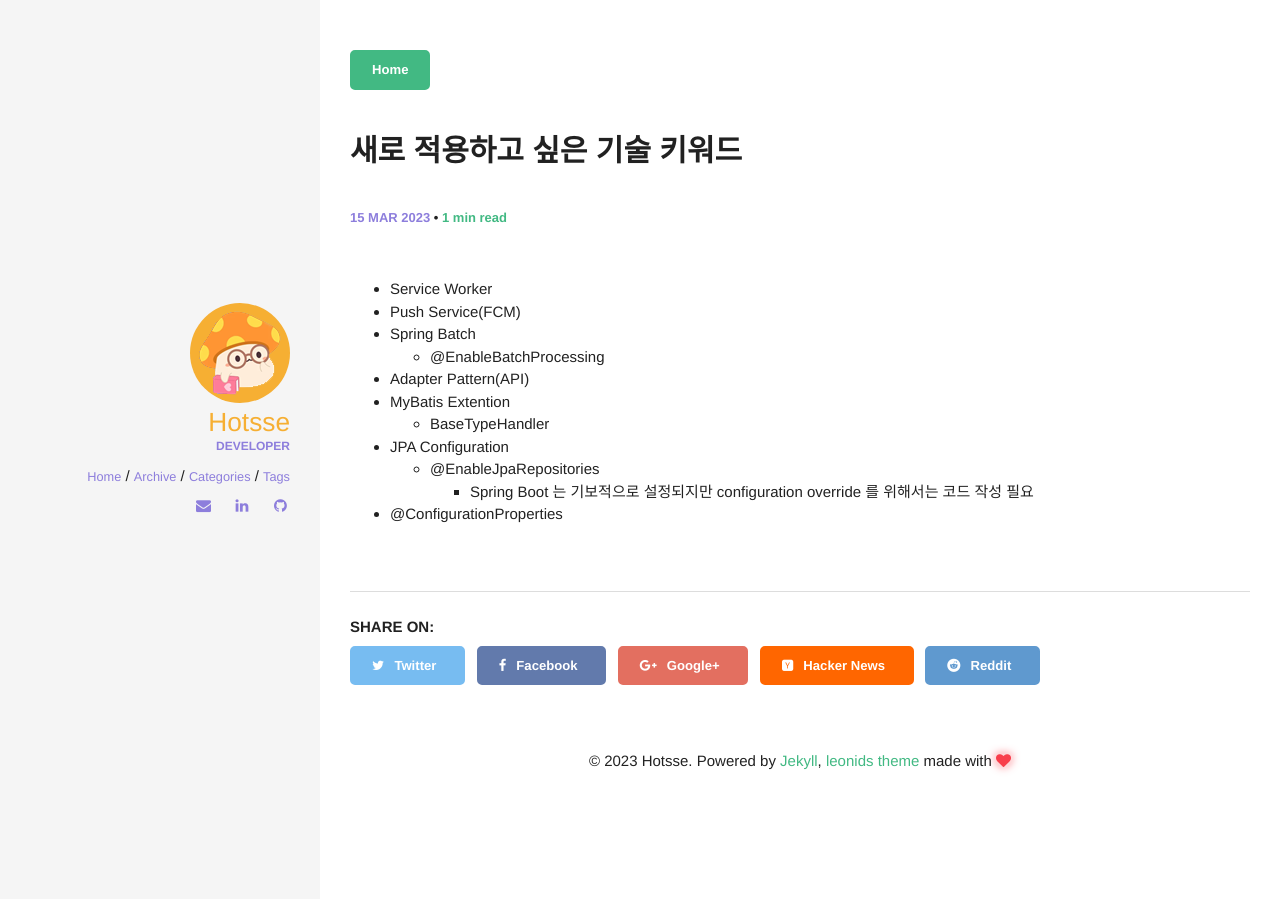
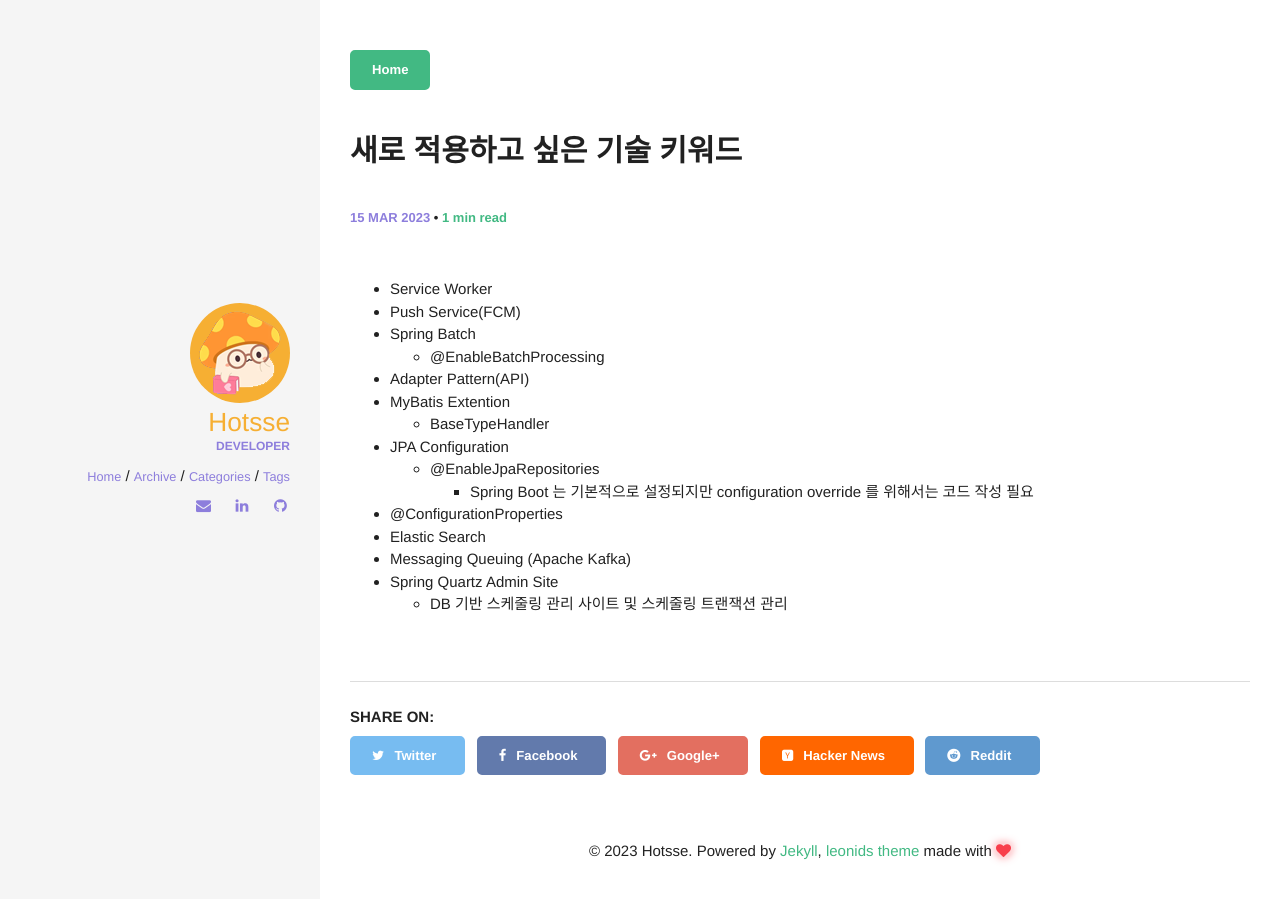
Before and after one commit to Hotsse/hotsse.github.io, a Jekyll site: the page built from _posts/2023-03-15-새로 적용하고 싶은 기술 키워드.md, in a window 1280 px wide. Built offline with Jekyll 4.4.1, drawn with Linux system fonts in a browser that asks for light colours; comment, search, counter and statistics services are not loaded.

Commit message:
Update 2023-03-15-새로 적용하고 싶은 기술 키워드.md

```diff
--- a/_posts/2023-03-15-새로 적용하고 싶은 기술 키워드.md
+++ b/_posts/2023-03-15-새로 적용하고 싶은 기술 키워드.md
@@ -14,5 +14,9 @@ comments: true
   - BaseTypeHandler
 - JPA Configuration
   - @EnableJpaRepositories
-    - Spring Boot 는 기보적으로 설정되지만 configuration override 를 위해서는 코드 작성 필요
+    - Spring Boot 는 기본적으로 설정되지만 configuration override 를 위해서는 코드 작성 필요
 - @ConfigurationProperties
+- Elastic Search
+- Messaging Queuing (Apache Kafka)
+- Spring Quartz Admin Site
+  - DB 기반 스케줄링 관리 사이트 및 스케줄링 트랜잭션 관리
```
